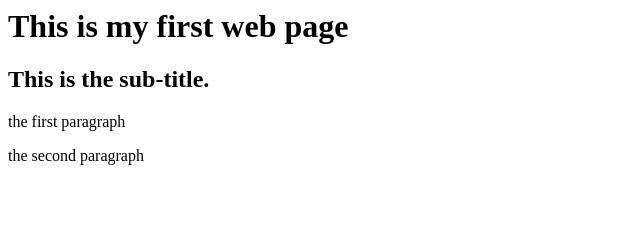
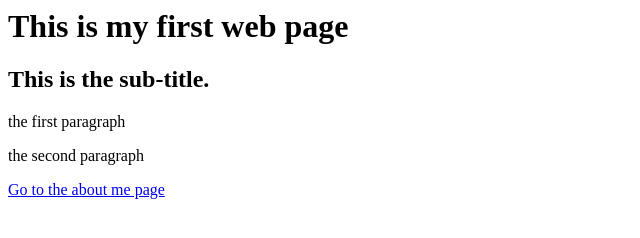
Before and after one commit to georgekunchattil1992479/ResponsivePage, a plain HTML site: page index.html in a window 1280 px wide. Shown: the whole page, without its empty margins (0-640 px from the left). Drawn offline with Linux system fonts and the light colour scheme.

Commit message:
Created about.html

```diff
--- a/index.html
+++ b/index.html
@@ -11,3 +11,7 @@
 <p>
         the second paragraph
 </p>
+
+<a href="about.html">
+    Go to the about me page
+</a>
```
Also changed, not shown: about.html (added, +3 -0 lines).
